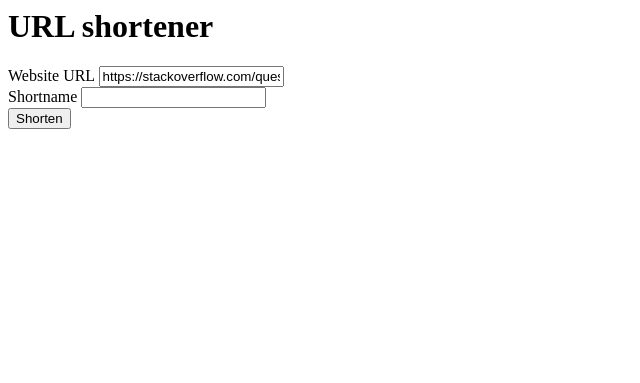
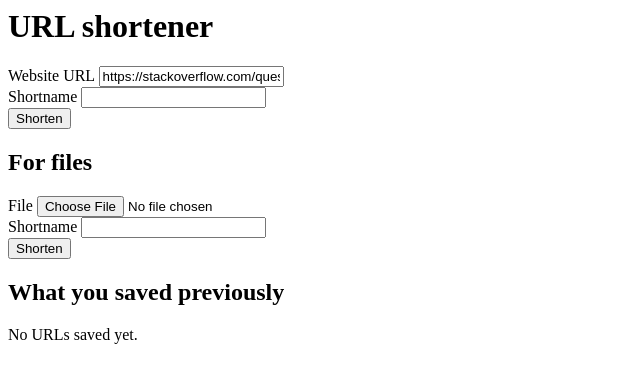
Before and after one commit to prodeveloper/urlredirect_with_flask, a Flask app: page / in a window 1280 px wide. Shown: the top 383 px of the page, without its empty margins (0-640 px from the left). Run offline with Flask 2, Linux system fonts and the light colour scheme.

Commit message:
error messages

```diff
--- a/app.py
+++ b/app.py
@@ -1,38 +1,77 @@
 from crypt import methods
-from flask import Flask, render_template, request, redirect, url_for
+import imp
+from flask import Flask, render_template, request, redirect, url_for, flash, abort, session, jsonify
 import json
 import os
+import datetime
+user_files = "/Users/jacobchencha/Documents/code/flask_tutorial/url-shortener/static/user_files"
 app = Flask(__name__)
+app.secret_key = 'xxiiieeaakrujrs'
 @app.route('/')
 def home():
-    return render_template('home.html', name = "jacob")
+    return render_template('home.html', name = "jacob", urls = session.keys())
 @app.route('/about')
 def about():
     return {"message":"we are awesome"}
-@app.route('/another')
-def na_tena():
-    return {"message":"another one"}
+
 @app.route('/your-url', methods=['POST', 'GET'])
 def your_url():
     if request.method == 'GET':
         return redirect(url_for('home'))
     if request.method=='POST':
-        if check_exists():
-            return redirect(url_for('home'))
-        save_code()
+        if 'url' in request.form.keys():
+            save_url()
+        elif 'file' in request.files.keys():
+            save_file()
         code = request.form['code']
-        url_to = request.form['url']
         return render_template("your_url.html",
             code = code,
-            url_to = url_to
             )
-def save_code():
+@app.route('/<string:code>')
+def redirect_url(code):
+    with open('urls.json','r') as url_file:
+        urls = json.load(url_file)
+        if code in urls.keys():
+            if 'url' in urls[code].keys():
+                return redirect(urls[code]['url'])
+            elif 'file' in urls[code].keys():
+                filename = os.path.basename(urls[code]['file'])
+                return redirect(url_for('static',filename='user_files/' + filename))
+            return redirect(urls[code]['url'])
+        else:
+            abort(404)
+    return code
+@app.errorhandler(404)
+def page_not_found(e):
+    return render_template('404.html'), 404
+def save_url():
+        if check_exists():
+            flash("URL already exists")
+            return redirect(url_for('home'))
+        save_to_urls()
+
+def save_file():
     urls = {}
+    f = request.files['file']
     code = request.form['code']
-    url_to = request.form['url']
-    urls[code]= {'url': url_to}
-    with open('urls.json', 'w') as url_file:
-        json.dump(urls,url_file)
+    full_name = os.path.join(user_files, f.filename)
+    f.save(full_name)
+    append_urls(full_name)
+    return redirect(url_for('home'))
+
+def save_to_urls():
+    append_urls()
+
+def append_urls(filename=False):
+    with open('urls.json','r') as url_file:
+        urls = json.load(url_file)
+        code = request.form['code']
+        url_to = filename if filename else request.form['url']
+        key = "file" if filename else "url"
+        urls[code]= {key: url_to}
+        with open('urls.json', 'w') as url_file:
+            json.dump(urls,url_file)
+        session[code] = datetime.datetime.now().strftime("%Y%m%d%H%M%S%f")
 def check_exists():
     if (os.path.exists('urls.json')==False):
         return False
--- /dev/null
+++ b/templates/404.html
@@ -0,0 +1,2 @@
+<h1>Page not found</h1>
+Visit our homepage <a href="{{ url_for('home') }}">here</a>.
--- a/templates/home.html
+++ b/templates/home.html
@@ -1,7 +1,9 @@
 <h1>
     URL shortener
 </h1>
-
+{% for message in get_flashed_messages() %}
+    <p>{{ message }}</p>
+{% endfor %}
 <form action="your-url" method = "post">
     <label for="url">Website URL</label>
     <input type="url" name="url" value="https://stackoverflow.com/questions" required>
@@ -12,3 +14,29 @@
     <button>Shorten</button>
 
 </form>
+<h2>For files</h2>
+<form action="your-url" method = "post" enctype="multipart/form-data">
+    <label for="file">File</label>
+    <input type="file" name="file" type="file" required>
+    <br>
+    <label for="code">Shortname</label>
+    <input type="text" name="code" id="1" value="" required>
+    <br>
+    <button>Shorten</button>
+
+</form>
+
+<h2>What you saved previously</h2>
+
+{% if (urls) %}
+    <ul>
+        {% for url in urls %}
+            <li>
+                <a href="{{url_for('redirect_url',code=url)}}">{{ url }}</a>
+
+            </li>
+        {% endfor %}
+    </ul>
+{% else %}
+    <p>No URLs saved yet.</p>
+{% endif %}
--- a/templates/your_url.html
+++ b/templates/your_url.html
@@ -1,4 +1,5 @@
 <h1>
     Your URL
-    Where from {{ url_to}} convert to {{code}}
+    Saved as {{code}}
+    Go back to <a href="{{ url_for('home') }}">home</a>
 </h1>
--- a/urls.json
+++ b/urls.json
@@ -1 +1 @@
-{"go": {"url": "https://stackoverflow.com/questions"}}
+{"another": {"url": "https://stackoverflow.com/questions"}, "hello": {"file": "/Users/jacobchencha/Documents/code/flask_tutorial/url-shortener/static/user_files/Screenshot 2022-05-26 at 09.57.09.png"}, "mine": {"url": "https://stackoverflow.com/questions"}, "mum": {"url": "https://stackoverflow.com/questions"}, "a link": {"file": "/Users/jacobchencha/Documents/code/flask_tutorial/url-shortener/static/user_files/Screenshot 2022-05-26 at 09.57.09.png"}}
```
